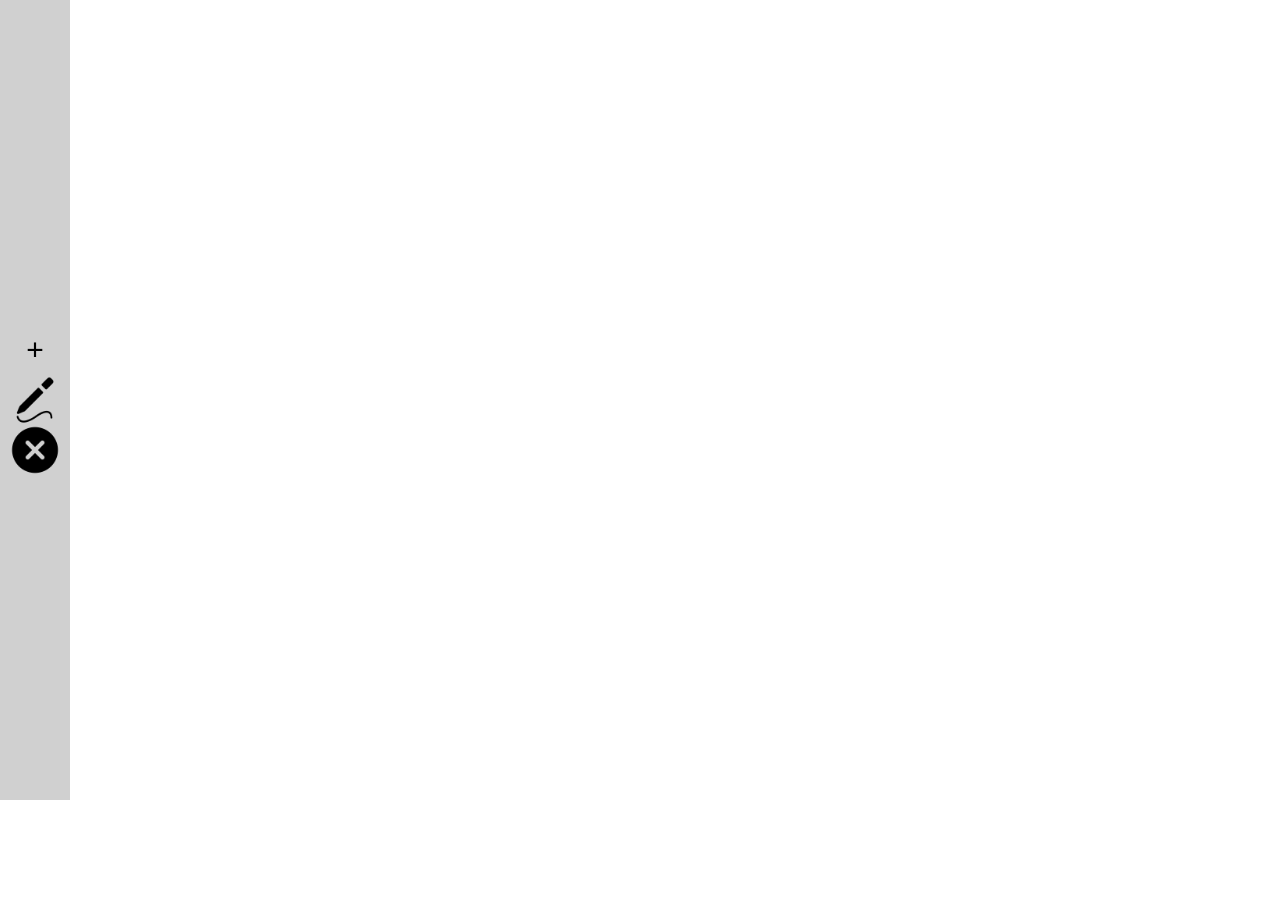
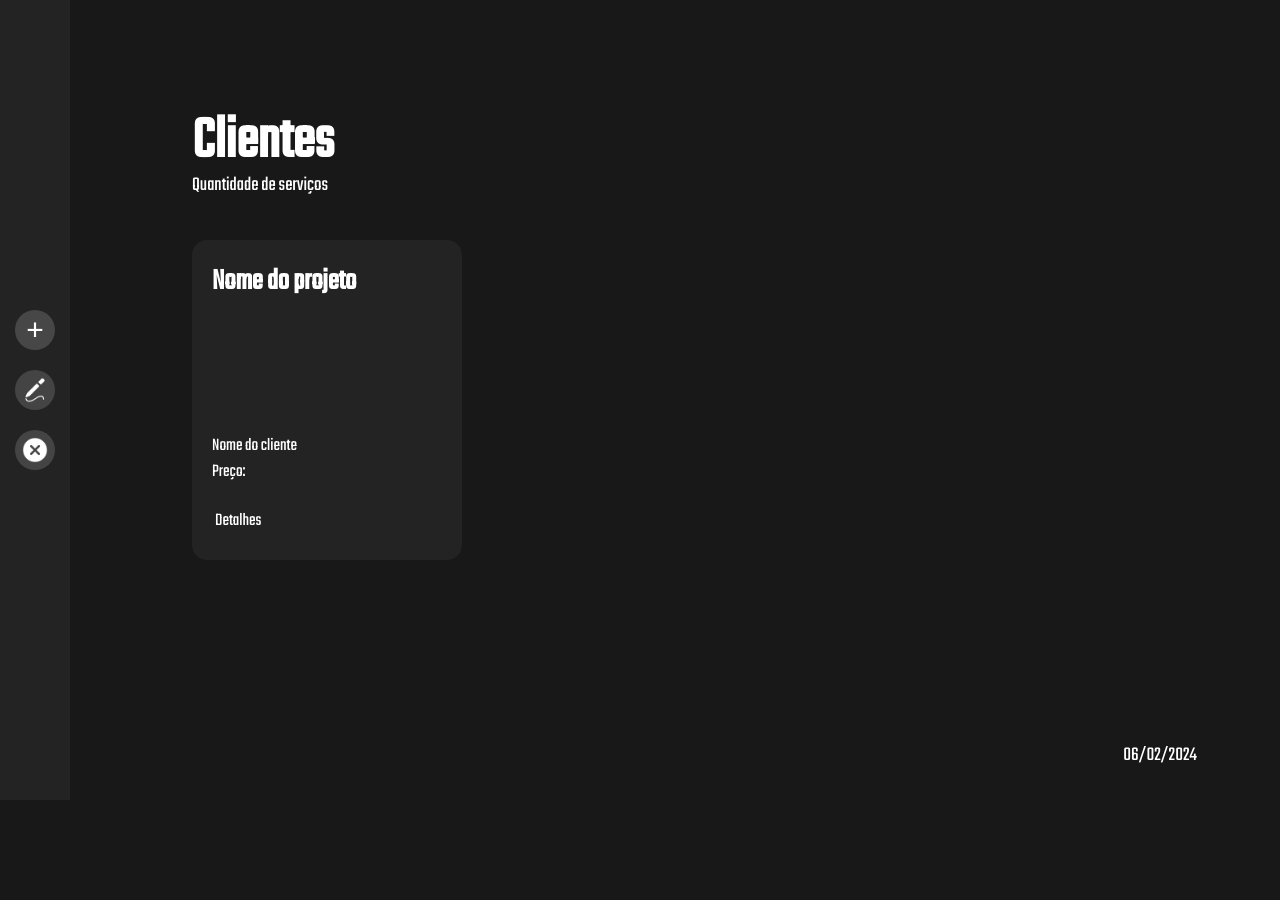
Before and after one commit to caamag/Gerenciador-de-projetos, a plain HTML site: page index.html in a window 1280 px wide. Before the commit the page ends 800 px from the top, so only its background shows below. Drawn offline with Linux system fonts and the light colour scheme; a web font is replaced by a local one.

Commit message:
enviando atualizaçõies

```diff
--- a/css/style.css
+++ b/css/style.css
@@ -6,6 +6,10 @@
 html {
     font-size: 62.5%;
     scroll-behavior: smooth;
+}
+
+body {
+    background-color: rgb(24, 24, 24);
 }
 
 .login {
@@ -26,10 +30,10 @@ html {
     font-family: 'Teko', sans-serif;
     font-size: 6rem;
     text-align: center;
-    color: rgb(85, 116, 227); ;
+    color: white;
 }
 
-.login span{
+.login span {
     position: absolute;
     color: white;
     background-color: red;
@@ -51,10 +55,10 @@ html {
     height: 100%;
     border-radius: 30px;
     padding: 10px;
-    box-shadow: 0px 10px 30px gray;
     display: flex;
     flex-direction: column;
     align-items: center;
+    background-color: rgb(59, 59, 59);
 }
 
 .login-form input {
@@ -66,7 +70,9 @@ html {
     padding: 10px;
     border-radius: 15px;
     border: none;
-    box-shadow: inset 1px 5px 15px rgb(189, 189, 189);
+    color: white;
+    background: rgb(71, 71, 71);
+    box-shadow: inset 1px 5px 15px rgb(28, 28, 28);
     font-family: 'Segoe UI', Tahoma, Geneva, Verdana, sans-serif;
 }
 
@@ -75,10 +81,10 @@ html {
 }
 
 .login-form input::placeholder {
-    color: rgb(179, 179, 179);
+    color: rgb(118, 118, 118);
 }
 
-.login-form div{
+.login-form div {
     width: 80%;
     display: flex;
     align-items: center;
@@ -86,7 +92,7 @@ html {
     position: relative;
 }
 
-.login button{
+.login button {
     width: 60%;
     height: 40px;
     font-size: 1.4rem;
@@ -95,12 +101,12 @@ html {
     border: none;
     border-radius: 15px;
     cursor: pointer;
-    background-color: rgb(85, 116, 227);
+    background-color: rgb(43, 43, 43);
     margin-top: 20px;
     transition: 250ms;
 }
 
-.login button:hover{
+.login button:hover {
     width: 65%;
 }
 
@@ -108,33 +114,167 @@ html {
 
 /*Coin project*/
 
-.container{
+.container {
     width: 100%;
     height: 100vh;
 }
 
-.container nav{
+.container nav {
     position: absolute;
     position: fixed;
     height: 100vh;
     width: 70px;
-    background-color: rgb(208, 208, 208);
+    background-color: rgb(35, 35, 35);
     display: flex;
     flex-direction: column;
     justify-content: center;
     align-items: center;
 }
 
-.create-coin, .delete-coin, .edit-coin{
-    width: 50px;
-    height: 50px;
+.create-coin,
+.delete-coin,
+.edit-coin {
+    width: 40px;
+    height: 40px;
     font-size: 3rem;
     border: none;
     background: none;
-
+    font-weight: 500;
+    margin-bottom: 20px;
+    cursor: pointer;
+    transition: 250ms;
+    color: rgb(0, 0, 0);
+    background-color: rgb(68, 68, 68);
+    border-radius: 100%;
 }
 
-nav img{
-    width: 50px;
+.create-coin {
+    background-color: rgb(71, 71, 71);
+    border-radius: 100%;
+    display: flex;
+    align-items: center;
+    justify-content: center;
+    color: white;
+}
+
+.create-coin:hover,
+.delete-coin:hover,
+.edit-coin:hover {
+    scale: 0.9;
+}
+
+nav img {
+    width: 26px;
+    height: 26px;
+    filter: invert(100%);
+}
+
+
+/*coin container*/
+.coins-container {
+    width: 70%;
+    margin: 0 auto;
+    padding-top: 100px;
+}
+
+.coins-container h1 {
+    text-align: left;
+    color: white;
+    font-family: 'Pixelify Sans', sans-serif;
+    font-family: 'Protest Guerrilla', sans-serif;
+    font-family: 'Teko', sans-serif;
+    font-size: 6rem;
+}
+
+.total-projects {
+    font-size: 2rem;
+    font-family: 'Pixelify Sans', sans-serif;
+    font-family: 'Protest Guerrilla', sans-serif;
+    font-family: 'Teko', sans-serif;
+    color: white;
+    margin-top: -15px;
+}
+
+.coins {
+    width: 100%;
+    height: 700px;
+    display: flex;
+    justify-content: left;
+    flex-wrap: wrap;
+    max-width: 1500px;
+    overflow-y: scroll;
+}
+
+.coins::-webkit-scrollbar {
+    width: 2px;
+}
+
+.coin {
+    width: 250px;
+    height: 300px;
+    margin-top: 40px;
+    margin-right: 40px;
+    background-color: rgb(35, 35, 35);
+    border-radius: 15px;
+    padding: 10px;
+    font-family: 'Pixelify Sans', sans-serif;
+    font-family: 'Protest Guerrilla', sans-serif;
+    font-family: 'Teko', sans-serif;
+    color: white;
+}
+
+.coin h3 {
+    padding-top: 10px;
+    padding-left: 10px;
+    padding-bottom: 130px;
+    font-size: 3rem;
+}
+
+.coin p {
+    padding-left: 10px;
+    font-size: 1.8rem;
+}
+
+.coin button {
+    margin-left: 10px;
+    margin-top: 20px;
+    font-size: 1.8rem;
+    width: 100px;
+    padding: 3px;
+    border: none;
+    font-family: 'Pixelify Sans', sans-serif;
+    font-family: 'Protest Guerrilla', sans-serif;
+    font-family: 'Teko', sans-serif;
+    text-align: left;
+    color: rgb(255, 255, 255);
+    background: none;
+    cursor: pointer;
+    transition: 250ms;
+}
+
+.coin button:hover {
+    background-color: white;
+    color: black;
+    border-radius: 5px;
+}
+
+.detalhe {}
+
+
+
+/*date*/
+.date {
+    position: absolute;
+    width: 200px;
     height: 50px;
+    bottom: 20px;
+    right: 20px;
+    font-size: 2rem;
+    display: flex;
+    align-items: center;
+    justify-content: center;
+    font-family: 'Pixelify Sans', sans-serif;
+    font-family: 'Protest Guerrilla', sans-serif;
+    font-family: 'Teko', sans-serif;
+    color: white;
 }
--- a/index.html
+++ b/index.html
@@ -12,37 +12,60 @@
     <link
         href="https://fonts.googleapis.com/css2?family=Pixelify+Sans:wght@400;500&family=Protest+Guerrilla&family=Teko&display=swap"
         rel="stylesheet">
-
-    <script src="js/index.js" defer></script>
     <title>Coin</title>
 </head>
 
 <body>
 
     <div class="login">
-        <form class="login-form">
+        <form action="" class="login-form">
             <h1>Coin</h1>
             <div>
-                <input type="text" name="user" placeholder="usuário:" id="userName" required>
+                <input type="text" name="user" placeholder="usuário:" id="userName">
             </div>
             <br>
 
             <div>
-                <input type="password" name="pass" placeholder="senha" id="pass" required>
+                <input type="password" name="pass" placeholder="senha" id="pass">
             </div>
             <button type="submit">Login</button>
         </form>
         <h1><Span>Login incorreto</Span></h1>
     </div>
-
     <div class="container">
         <nav>
             <button class="create-coin">+</button>
             <button class="edit-coin"><img src="./assets/pen.png" alt=""></button>
             <button class="delete-coin"><img src="./assets/cross.png" alt=""></button>
         </nav>
+
+        <section class="coins-container">
+            <h1>Clientes</h1>
+            <p class="total-projects">Quantidade de serviços</p>
+
+            <div class="coins">
+                <div class="coin">
+                    <h3>Nome do projeto</h3>
+                    <p>Nome do cliente</p>
+                    <p>Preço:</p>
+                    <button>Detalhes</button>
+                    <div class="detalhe"></div>
+                </div>
+            </div>
+        </section>
+
+        <section class="create-coin-container"></section>
+
+        <section class="delete-coin-container"></section>
+
+        <section class="edit-coin-container"></section>
+
+        <div class="date">
+            <p></p>
+        </div>
     </div>
 
 </body>
+<script src="js/index.js"></script>
 
 </html>
--- a/js/index.js
+++ b/js/index.js
@@ -17,8 +17,25 @@ form.addEventListener('submit', (e) => {
         form.style.display = 'none'
         errorLogin.style.display = 'none'
         container.style.display = 'block'
-    }else{
+    } else {
         errorLogin.style.display = 'block'
     }
 
 })
+
+
+
+
+//current date
+const date = new Date()
+const year = date.getFullYear()
+const month = date.getMonth() + 1
+const day = date.getDate()
+
+//format
+const dayFormat = day < 10 ? '0' + day : day
+const monthFormat = month < 10 ? '0' + month : month
+const dateText = `${dayFormat}/${monthFormat}/${year}`
+
+const currentDate = document.querySelector('.date')
+currentDate.innerHTML = dateText
```
